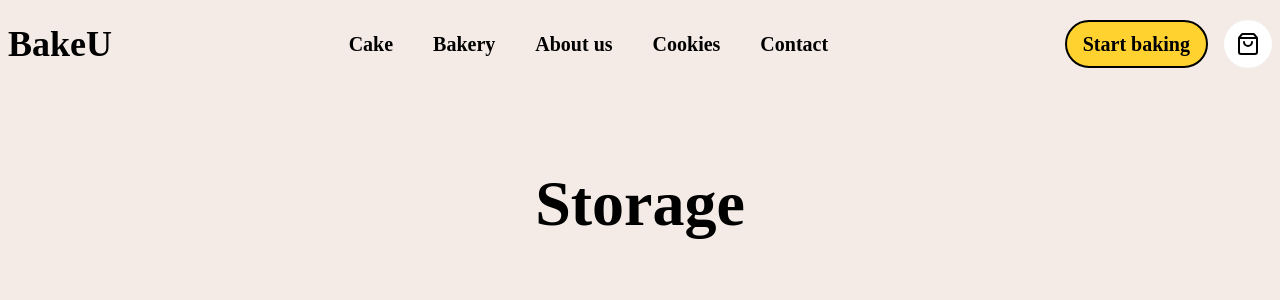
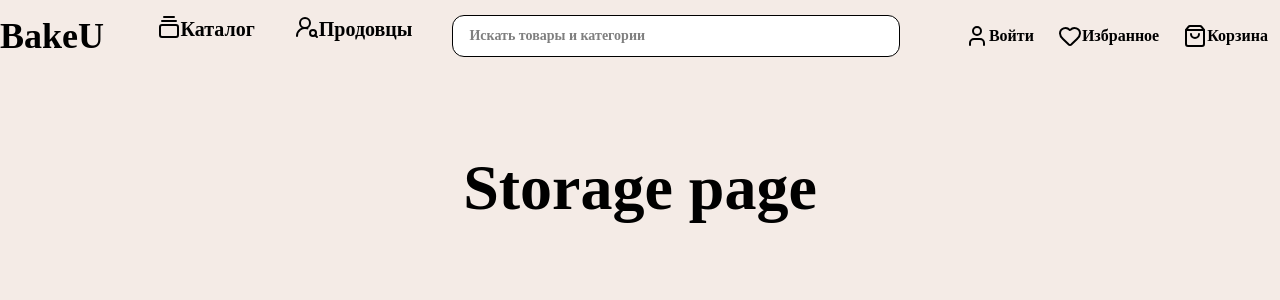
Before and after one commit to muhammadamin16/bakeU, a Next.js app: page /store in a window 1280 px wide. Shown: the top 300 px of the page. Built offline with nearby package versions, Linux system fonts and the light colour scheme; a web font is replaced by a local one.

Commit message:
navbar ozgardi

```diff
--- a/app/(public)/about/page.tsx
+++ /dev/null
@@ -1,3 +0,0 @@
-export default function Page() {
-  return <h1 className="text-center m-10 text-[64px]">About Us</h1>;
-}
--- /dev/null
+++ b/app/(public)/accaunt/page.tsx
@@ -0,0 +1,3 @@
+export default function Page() {
+  return <h1 className="text-center m-20 text-[64px]">Accaunt page</h1>;
+}
--- a/app/(public)/bakery/page.tsx
+++ /dev/null
@@ -1,3 +0,0 @@
-export default function Page() {
-  return <h1 className="text-center m-5 text-[64px]">Bakery Page</h1>;
-}
--- a/app/(public)/cake/page.tsx
+++ /dev/null
@@ -1,3 +0,0 @@
-export default function Page() {
-  return <h1 className="text-center m-5 text-[64px]">Cake Page</h1>;
-}
--- a/app/(public)/catalog/page.tsx
+++ b/app/(public)/catalog/page.tsx
@@ -0,0 +1,3 @@
+export default function Page() {
+  return <h1 className="text-center m-5 text-[64px]">catalog Page</h1>;
+}
--- /dev/null
+++ b/app/(public)/favorites/page.tsx
@@ -0,0 +1,3 @@
+export default function Page() {
+  return <h1 className="text-center m-20 text-[64px]">favorites page</h1>;
+}
--- /dev/null
+++ b/app/(public)/sellers/page.tsx
@@ -0,0 +1,3 @@
+export default function Page() {
+  return <h1 className="text-center m-5 text-[64px]">Sellers Page</h1>;
+}
--- a/app/(public)/store/page.tsx
+++ b/app/(public)/store/page.tsx
@@ -1,3 +1,3 @@
 export default function Page() {
-  return <h1 className="text-center m-20 text-[64px]">Storage</h1>;
+  return <h1 className="text-center m-20 text-[64px]">Storage page</h1>;
 }
--- a/components/layout/Header.tsx
+++ b/components/layout/Header.tsx
@@ -1,25 +1,18 @@
-import { ShoppingBag } from "lucide-react";
+import { GalleryVerticalEnd, Heart, ShoppingBag, User, UserRoundSearch } from "lucide-react";
 import Link from "next/link";
 export default function Header() {
   return (
-    <div className="container mx-auto flex justify-between items-center m-3 p-2">
+    <div className="container mx-auto flex justify-between items-center m-3 ">
       <h1 className="text-4xl"><Link href="/">BakeU</Link></h1>
       <ul className="flex gap-10 text-xl">
-        <li><Link href="/cake">Cake</Link></li>
-        <li><Link href="/bakery">Bakery</Link></li>
-        <li><Link href="/about">About us</Link></li>
-        <li><Link href="/cookies">Cookies</Link></li>
-        <li><Link href="/contact">Contact</Link></li>
+        <li><Link href="/catalog" className="flex"><GalleryVerticalEnd />Каталог</Link></li>
+        <li><Link href="/sellers" className="flex"><UserRoundSearch/>Продовцы</Link></li>
+        <li className=" w-md bg-white border rounded-xl overflow-hidden flex"><input type="text" placeholder="Искать товары и категории" className="flex-1 px-4 py-2.5 text-sm outline-none"/></li>
       </ul>
-      <div className="flex gap-4 items-center">
-        <button className="text-xl bg-amber-300 rounded-full px-4 py-2 cursor-pointer border-2 border-black">
-          Start baking
-        </button>
-        <div className="flex items-center justify-center p-3 bg-white rounded-full cursor-pointer">
-          <Link href="/store">
-          <ShoppingBag />
-          </Link>
-        </div>
+      <div className="flex">
+        <Link href="/accaunt" className="flex cursor-pointer p-3"><User/>Войти</Link>
+        <Link href="/favorites" className="flex cursor-pointer p-3"><Heart />Избранное</Link>
+        <Link href="/store" className="flex cursor-pointer p-3"><ShoppingBag />Корзина</Link>
       </div>
     </div>
   );
```
Also changed, not shown: app/(public)/sellers/[sellerId]/page.tsx (deleted).
